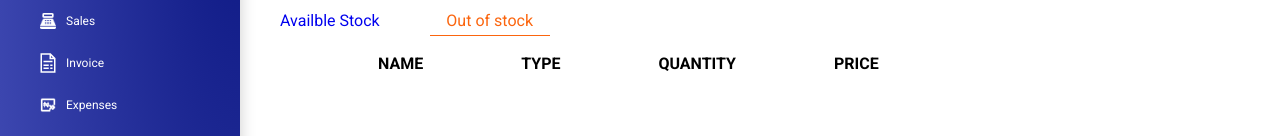
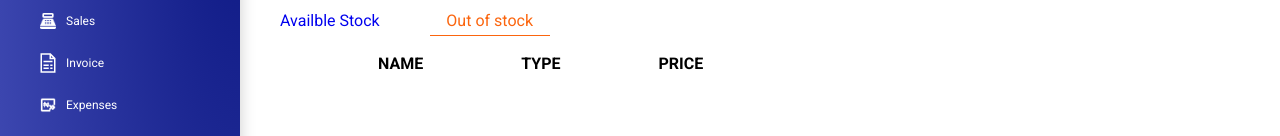
Before and after one commit to Marvelousmolokwu/root_stockbook, a plain HTML site: page main/remaining.html in a window 1280 px wide. Shown: the part 163-299 px from the top of the page. Drawn offline with Linux system fonts and the light colour scheme.

Commit message:
removed th Quantity

```diff
--- a/main/remaining.html
+++ b/main/remaining.html
@@ -109,7 +109,7 @@
   <tr>
     <th>NAME</th>
     <th>TYPE</th>
-    <th>QUANTITY</th>
+
     <th>PRICE</th>
 
     <th></th>
```
